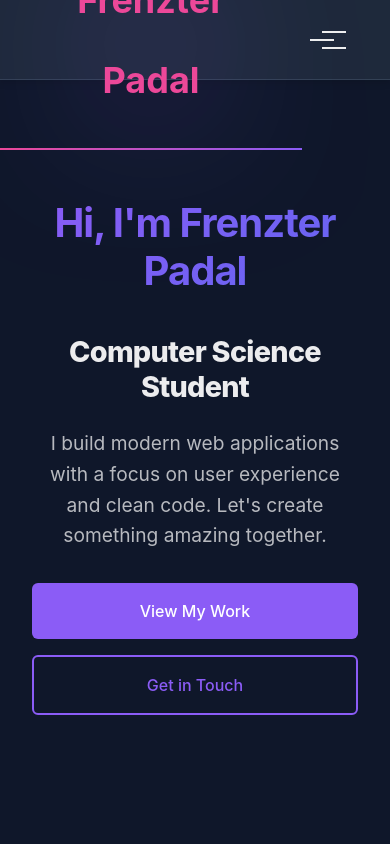
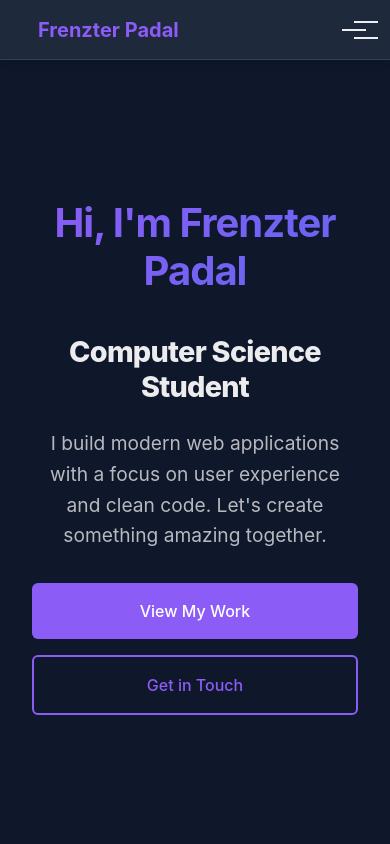
Before and after one commit to frenxpog1/frenz-portfolio, a React (Vite) app in the folder my-react-ts-app/: page / in a window 390 px wide. Shown: the top 844 px of the page. Built offline with nearby package versions, Linux system fonts and the light colour scheme.

Commit message:
Fix mobile navbar/logo overlap with responsive styles

```diff
--- a/my-react-ts-app/src/styles/Navbar.css
+++ b/my-react-ts-app/src/styles/Navbar.css
@@ -181,3 +181,25 @@
     border-radius: var(--radius-md);
   }
 }
+
+@media (max-width: 480px) {
+  .navbar-container {
+    padding: 0 1rem 0 0.5rem;
+    height: 60px;
+  }
+  .navbar {
+    height: 60px;
+  }
+  .logo {
+    font-size: 1.25rem;
+    line-height: 60px;
+    padding-right: 1rem;
+    max-width: 60vw;
+    white-space: nowrap;
+    overflow: hidden;
+    text-overflow: ellipsis;
+  }
+  .menu-toggle {
+    margin-left: 0.5rem;
+  }
+}
```
